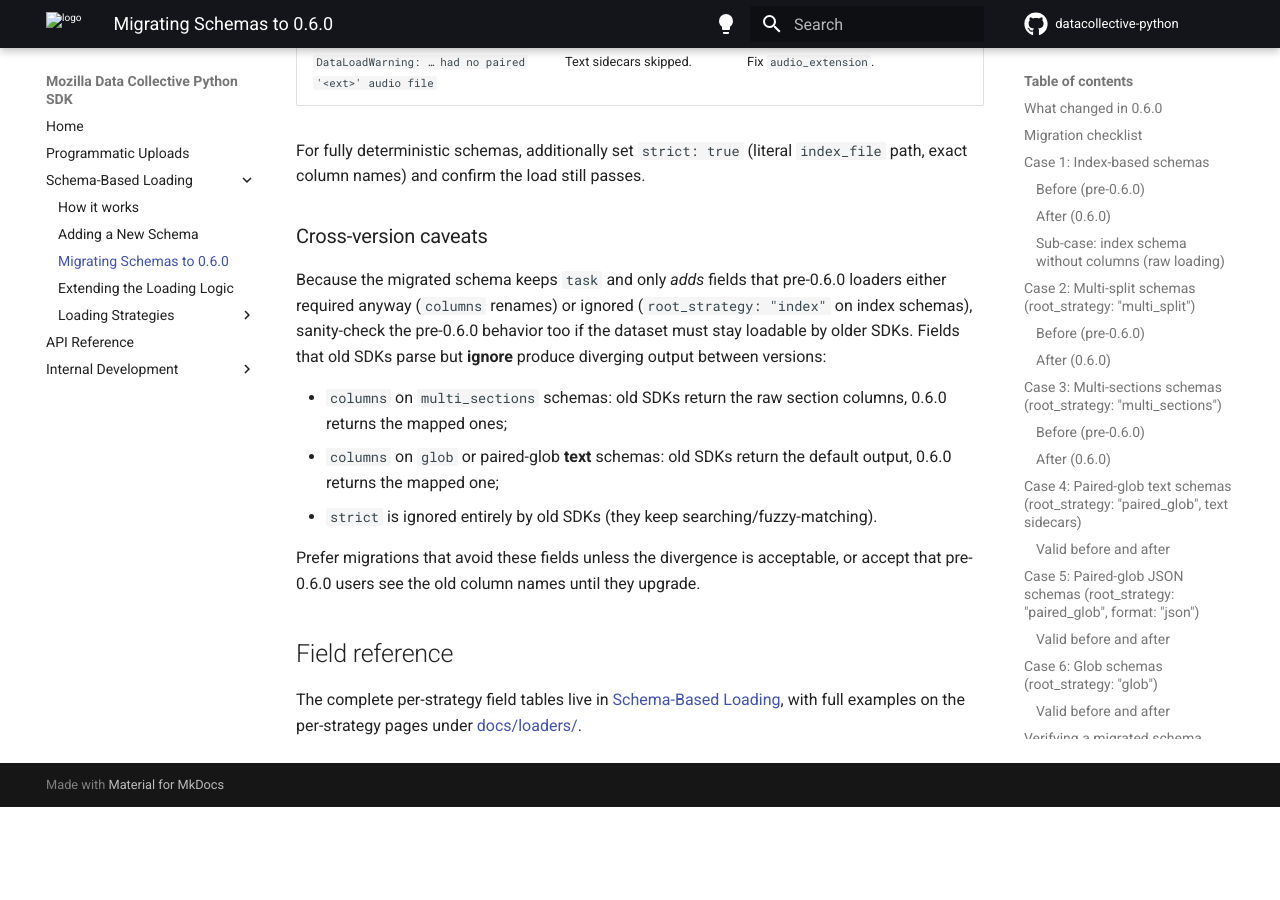
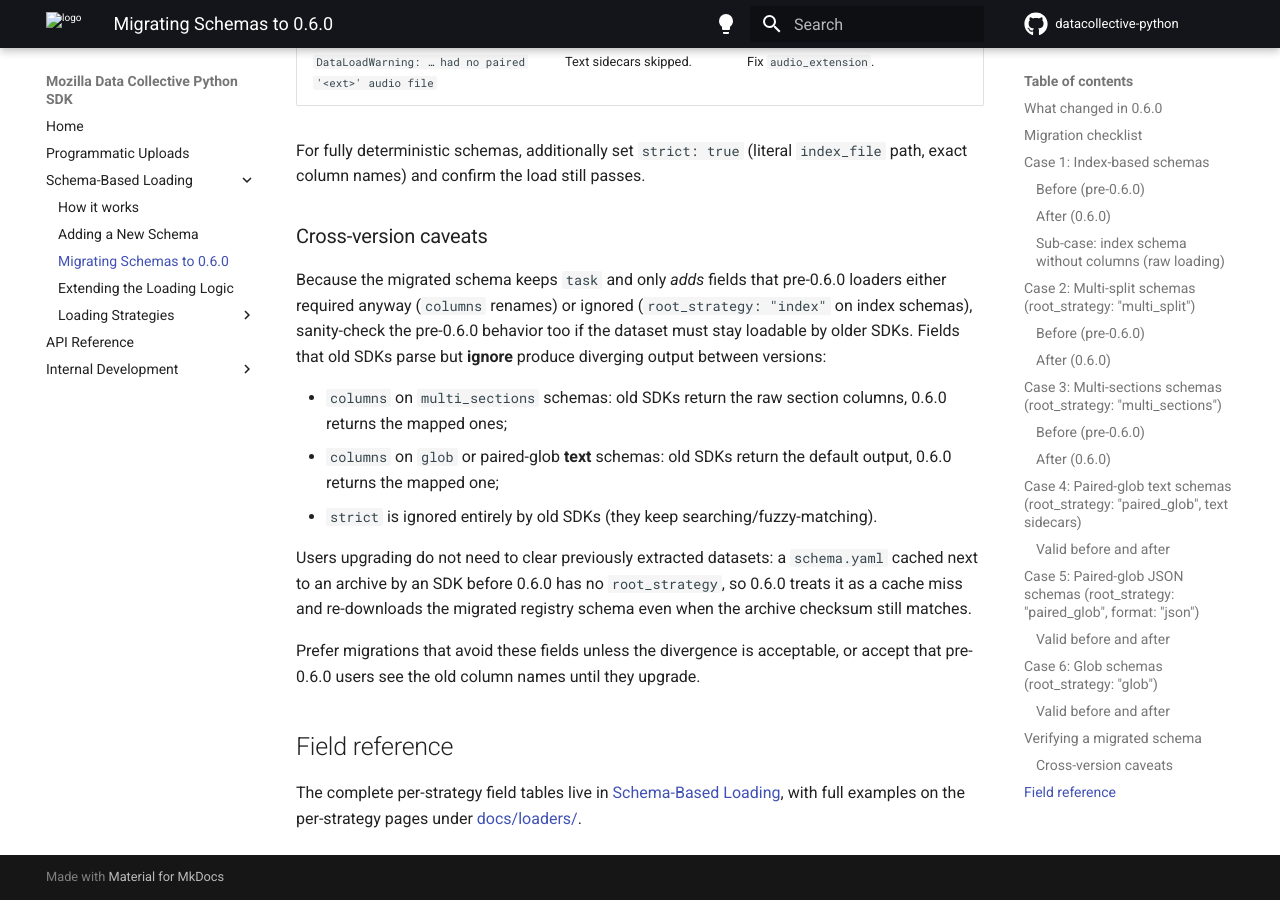
Before and after one commit to Mozilla-Data-Collective/datacollective-python, an MkDocs documentation site: the page built from docs/schema_migration_0.6.0.md, in a window 1280 px wide and 900 px high, scrolled down 10283 px. Built offline with MkDocs 1.6.1 and Material for MkDocs 9.7.7, drawn with Linux system fonts in a browser that asks for light colours; comment, search, counter and statistics services are not loaded; before the commit the page ends 11090 px from its top, so only the background shows below that.

Commit message:
Update doc

```diff
--- a/docs/schema_migration_0.6.0.md
+++ b/docs/schema_migration_0.6.0.md
@@ -496,6 +496,11 @@ old SDKs parse but **ignore** produce diverging output between versions:
   default output, 0.6.0 returns the mapped one;
 - `strict` is ignored entirely by old SDKs (they keep searching/fuzzy-matching).
 
+Users upgrading do not need to clear previously extracted datasets: a
+`schema.yaml` cached next to an archive by an SDK before 0.6.0 has no
+`root_strategy`, so 0.6.0 treats it as a cache miss and re-downloads the
+migrated registry schema even when the archive checksum still matches.
+
 Prefer migrations that avoid these fields unless the divergence is acceptable,
 or accept that pre-0.6.0 users see the old column names until they upgrade.
 
```
